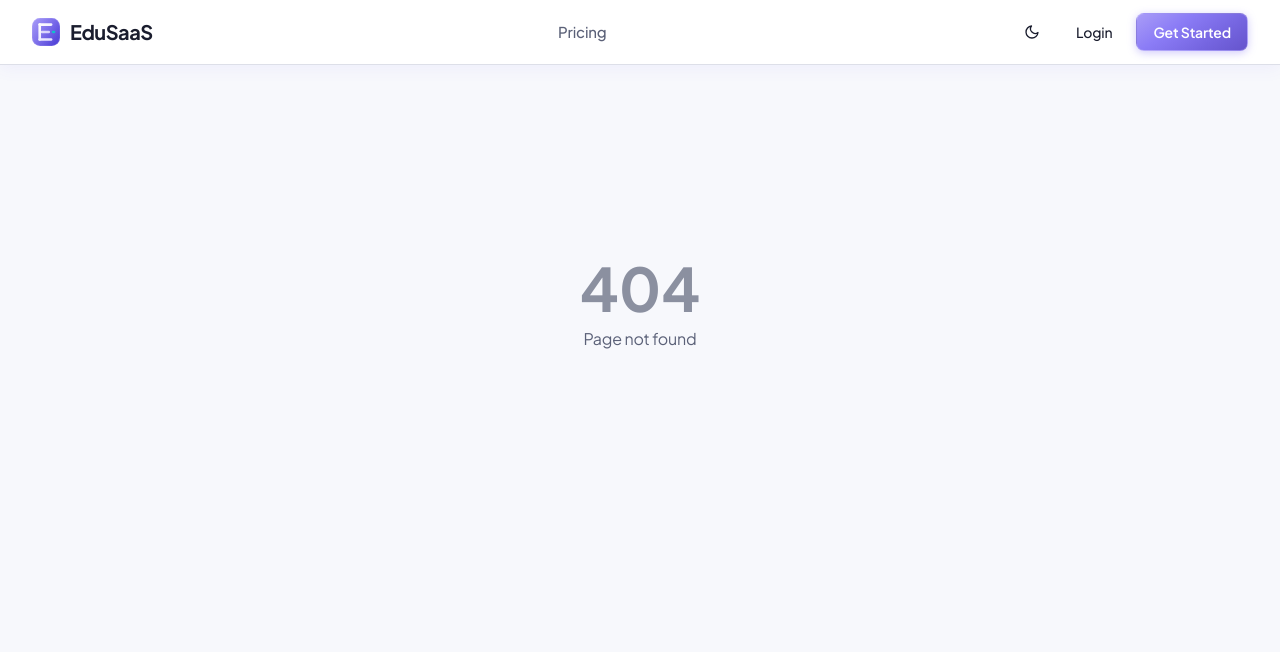
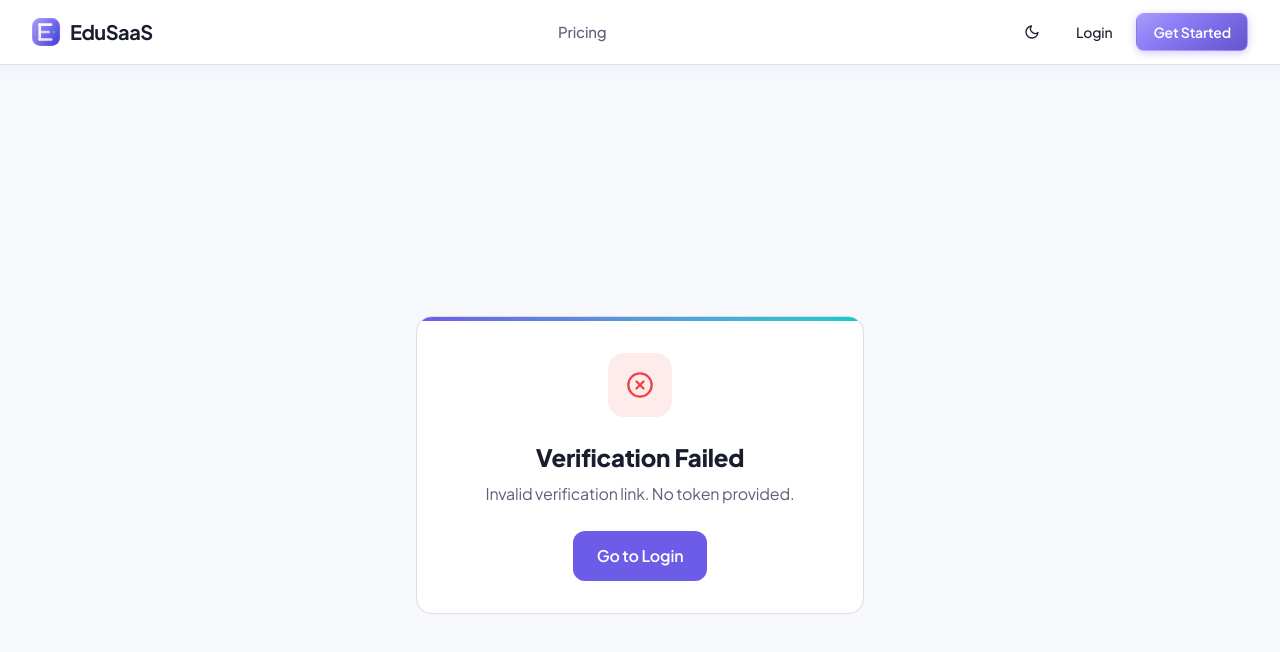
Before and after one commit to amant8183/EduSaaS, a React (Vite) app in the folder frontend/: page /auth/verify in a window 1280 px wide. Before the commit this address had no page. Shown: the top 652 px of the page. Built offline with nearby package versions, Linux system fonts and the light colour scheme.

Commit message:
feat(frontend): add email verification callback page and route

```diff
--- a/frontend/src/App.tsx
+++ b/frontend/src/App.tsx
@@ -7,6 +7,7 @@ import ProtectedRoute from "./components/layout/ProtectedRoute";
 import LoginPage from "./pages/LoginPage";
 import RegisterPage from "./pages/RegisterPage";
 import VerifyEmailPage from "./pages/VerifyEmailPage";
+import VerifyEmailCallbackPage from "./pages/VerifyEmailCallbackPage";
 import ForgotPasswordPage from "./pages/ForgotPasswordPage";
 import ResetPasswordPage from "./pages/ResetPasswordPage";
 import PricingPage from "./pages/PricingPage";
@@ -48,6 +49,7 @@ function App() {
                   <Route path="/login" element={<PageTransition><LoginPage /></PageTransition>} />
                   <Route path="/register" element={<PageTransition><RegisterPage /></PageTransition>} />
                   <Route path="/verify-email" element={<VerifyEmailPage />} />
+                  <Route path="/auth/verify" element={<VerifyEmailCallbackPage />} />
                   <Route path="/forgot-password" element={<ForgotPasswordPage />} />
                   <Route path="/reset-password" element={<ResetPasswordPage />} />
 
--- /dev/null
+++ b/frontend/src/pages/VerifyEmailCallbackPage.tsx
@@ -0,0 +1,105 @@
+import { useEffect, useState } from "react";
+import { useSearchParams, Link } from "react-router-dom";
+import { motion } from "framer-motion";
+import { FiCheckCircle, FiXCircle, FiLoader } from "react-icons/fi";
+import { authService } from "../services/authService";
+
+export default function VerifyEmailCallbackPage() {
+    const [searchParams] = useSearchParams();
+    const token = searchParams.get("token");
+
+    const [status, setStatus] = useState<"loading" | "success" | "error">("loading");
+    const [message, setMessage] = useState("");
+
+    useEffect(() => {
+        if (!token) {
+            setStatus("error");
+            setMessage("Invalid verification link. No token provided.");
+            return;
+        }
+
+        authService
+            .verifyEmail(token)
+            .then((res) => {
+                setStatus("success");
+                setMessage(res.message || "Your email has been verified successfully!");
+            })
+            .catch((err) => {
+                setStatus("error");
+                const apiMsg =
+                    err?.response?.data?.message || "Verification failed. The link may be expired or invalid.";
+                setMessage(apiMsg);
+            });
+    }, [token]);
+
+    return (
+        <div className="min-h-screen flex items-center justify-center p-4 overflow-hidden relative">
+            {/* Background glow */}
+            <div className="absolute inset-0 -z-10 overflow-hidden">
+                <div className="absolute top-1/2 left-1/2 -translate-x-1/2 -translate-y-1/2 w-[600px] h-[600px] rounded-full bg-primary/8 blur-[120px]" />
+            </div>
+
+            <motion.div
+                initial={{ opacity: 0, y: 24 }}
+                animate={{ opacity: 1, y: 0 }}
+                transition={{ duration: 0.5, ease: [0.25, 0.46, 0.45, 0.94] }}
+                className="w-full max-w-md"
+            >
+                <div className="relative bg-bg-surface border border-border rounded-2xl p-8 shadow-sm overflow-hidden text-center">
+                    <div className="absolute top-0 left-0 right-0 h-1 bg-linear-to-r from-primary to-accent" />
+
+                    {status === "loading" && (
+                        <>
+                            <div className="mx-auto w-16 h-16 rounded-2xl bg-primary/10 flex items-center justify-center mb-6 mt-1">
+                                <FiLoader size={28} className="text-primary animate-spin" />
+                            </div>
+                            <h1 className="text-2xl font-extrabold text-text-primary mb-2">
+                                Verifying your email...
+                            </h1>
+                            <p className="text-text-secondary">Please wait a moment.</p>
+                        </>
+                    )}
+
+                    {status === "success" && (
+                        <>
+                            <div className="mx-auto w-16 h-16 rounded-2xl bg-success/10 flex items-center justify-center mb-6 mt-1">
+                                <FiCheckCircle size={28} className="text-success" />
+                            </div>
+                            <h1 className="text-2xl font-extrabold text-text-primary mb-2">
+                                Email{" "}
+                                <span className="bg-linear-to-r from-primary to-accent bg-clip-text text-transparent">
+                                    Verified!
+                                </span>
+                            </h1>
+                            <p className="text-text-secondary mb-6">{message}</p>
+                            <Link
+                                to="/login"
+                                className="inline-block bg-primary text-white font-semibold px-6 py-3 rounded-xl hover:bg-primary-hover transition-colors"
+                            >
+                                Sign in to your account
+                            </Link>
+                        </>
+                    )}
+
+                    {status === "error" && (
+                        <>
+                            <div className="mx-auto w-16 h-16 rounded-2xl bg-error/10 flex items-center justify-center mb-6 mt-1">
+                                <FiXCircle size={28} className="text-error" />
+                            </div>
+                            <h1 className="text-2xl font-extrabold text-text-primary mb-2">
+                                Verification Failed
+                            </h1>
+                            <p className="text-text-secondary mb-6">{message}</p>
+                            <Link
+                                to="/login"
+                                className="inline-block bg-primary text-white font-semibold px-6 py-3 rounded-xl hover:bg-primary-hover transition-colors"
+                            >
+                                Go to Login
+                            </Link>
+                        </>
+                    )}
+                </div>
+            </motion.div>
+        </div>
+    );
+}
```
